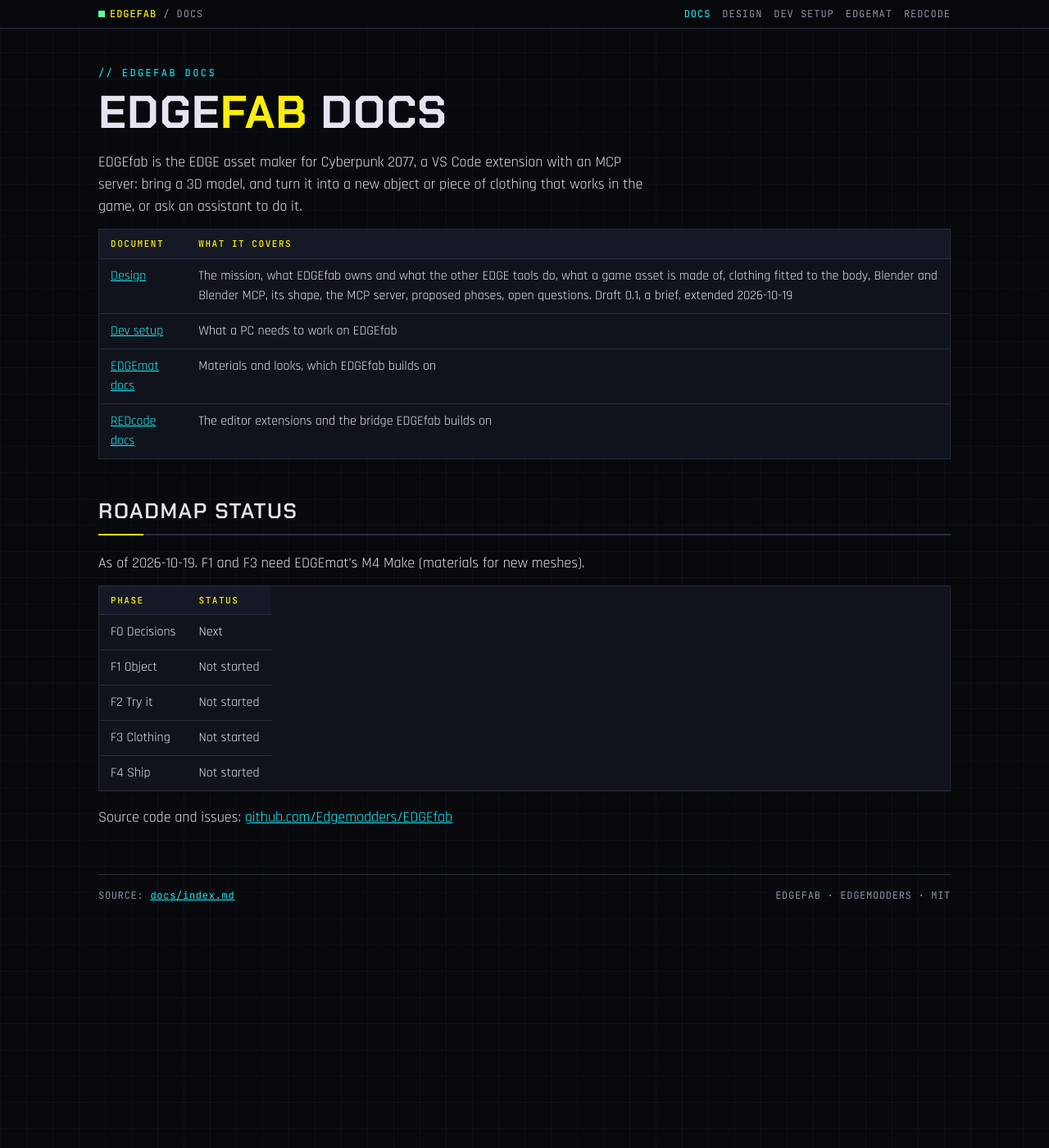
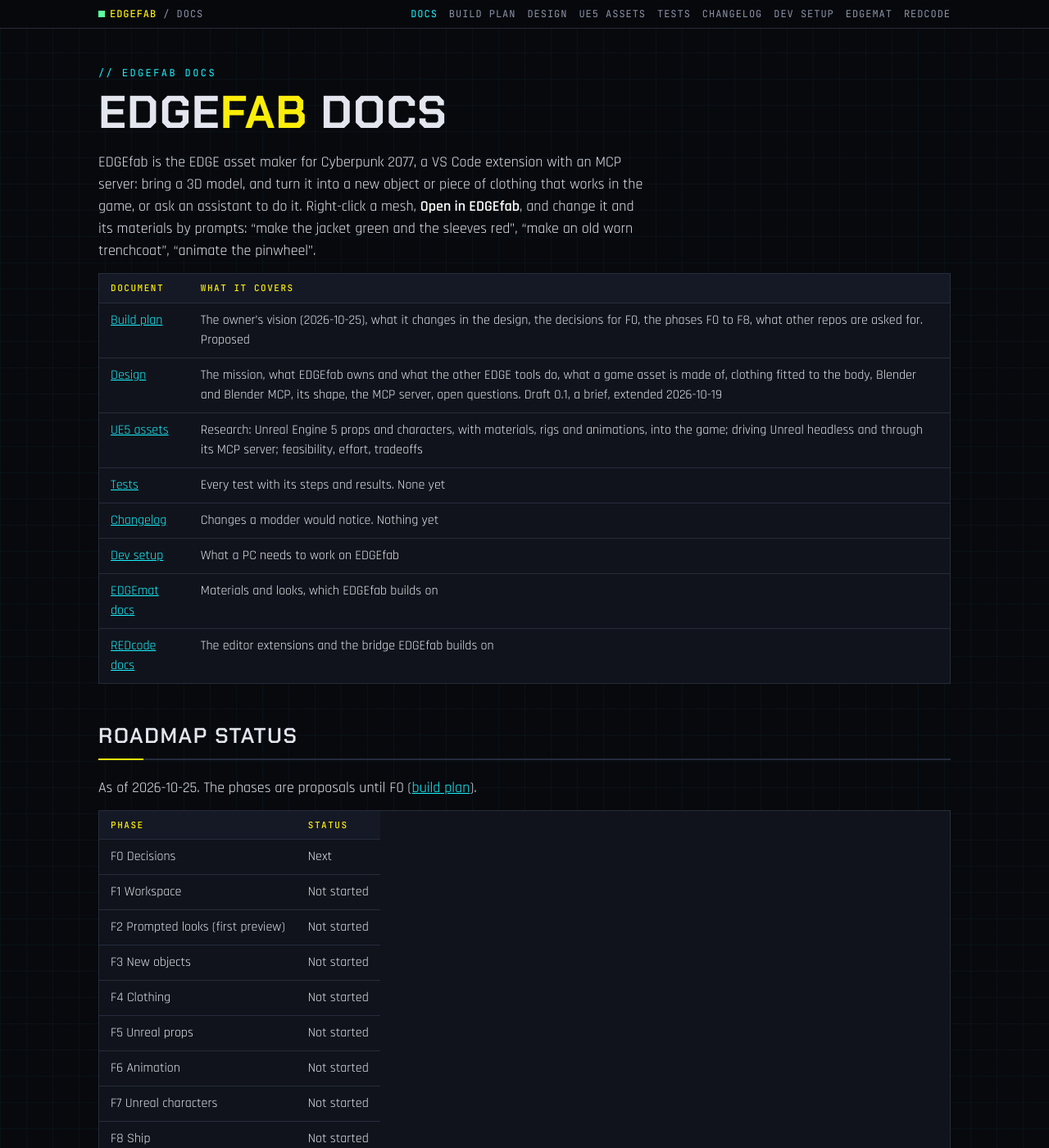
Before and after one commit to Edgemodders/EDGEfab, a Jekyll site: the page built from docs/index.md, in a window 1280 px wide and 1400 px high. Shown: the whole window at 82% size. Built offline with Jekyll 4.4.1, drawn with Linux system fonts in a browser that asks for light colours; our own code applies the rules of GitHub Pages for plain Markdown files.

Commit message:
Build plan from the owner's vision; UE5 assets research; changelog, tests and release notes
The owner's vision of 2026-10-25: Open in EDGEfab on a mesh, changes by prompts routed
to EDGEmat, Tripo, Blender and Unreal. Phases F0 to F8 replace draft 0.1's. The UE5
assets research moves here from REDnode, with Unreal headless and MCP. CLAUDE.md gains
the family's conventions: requests, tests, changelog, release gate, release starts,
Nexus with Mod Manager Download off, keys and licenses.

Co-Authored-By: Claude Opus 5.5 <noreply@anthropic.com>

```diff
--- a/docs/_config.yml
+++ b/docs/_config.yml
@@ -22,8 +22,16 @@ defaults:
 nav:
   - title: Docs
     url: /
+  - title: Build plan
+    url: /plan.html
   - title: Design
     url: /design.html
+  - title: UE5 assets
+    url: /ue-assets.html
+  - title: Tests
+    url: /testing.html
+  - title: Changelog
+    url: /changelog.html
   - title: Dev setup
     url: /dev-setup.html
   - title: EDGEmat
--- a/docs/index.md
+++ b/docs/index.md
@@ -1,24 +1,32 @@
 # EDGE<span class="y">fab</span> docs
 
-EDGEfab is the EDGE asset maker for Cyberpunk 2077, a VS Code extension with an MCP server: bring a 3D model, and turn it into a new object or piece of clothing that works in the game, or ask an assistant to do it.
+EDGEfab is the EDGE asset maker for Cyberpunk 2077, a VS Code extension with an MCP server: bring a 3D model, and turn it into a new object or piece of clothing that works in the game, or ask an assistant to do it. Right-click a mesh, **Open in EDGEfab**, and change it and its materials by prompts: "make the jacket green and the sleeves red", "make an old worn trenchcoat", "animate the pinwheel".
 
 | Document | What it covers |
 |---|---|
-| [Design](design.html) | The mission, what EDGEfab owns and what the other EDGE tools do, what a game asset is made of, clothing fitted to the body, Blender and Blender MCP, its shape, the MCP server, proposed phases, open questions. Draft 0.1, a brief, extended 2026-10-19 |
+| [Build plan](plan.html) | The owner's vision (2026-10-25), what it changes in the design, the decisions for F0, the phases F0 to F8, what other repos are asked for. Proposed |
+| [Design](design.html) | The mission, what EDGEfab owns and what the other EDGE tools do, what a game asset is made of, clothing fitted to the body, Blender and Blender MCP, its shape, the MCP server, open questions. Draft 0.1, a brief, extended 2026-10-19 |
+| [UE5 assets](ue-assets.html) | Research: Unreal Engine 5 props and characters, with materials, rigs and animations, into the game; driving Unreal headless and through its MCP server; feasibility, effort, tradeoffs |
+| [Tests](testing.html) | Every test with its steps and results. None yet |
+| [Changelog](changelog.html) | Changes a modder would notice. Nothing yet |
 | [Dev setup](dev-setup.html) | What a PC needs to work on EDGEfab |
 | [EDGEmat docs](https://edgemodders.github.io/EDGEmat/) | Materials and looks, which EDGEfab builds on |
 | [REDcode docs](https://edgemodders.github.io/REDcode/) | The editor extensions and the bridge EDGEfab builds on |
 
 ## Roadmap status
 
-As of 2026-10-19. F1 and F3 need EDGEmat's M4 Make (materials for new meshes).
+As of 2026-10-25. The phases are proposals until F0 ([build plan](plan.html)).
 
 | Phase | Status |
 |---|---|
 | F0 Decisions | Next |
-| F1 Object | Not started |
-| F2 Try it | Not started |
-| F3 Clothing | Not started |
-| F4 Ship | Not started |
+| F1 Workspace | Not started |
+| F2 Prompted looks (first preview) | Not started |
+| F3 New objects | Not started |
+| F4 Clothing | Not started |
+| F5 Unreal props | Not started |
+| F6 Animation | Not started |
+| F7 Unreal characters | Not started |
+| F8 Ship | Not started |
 
 Source code and issues: [github.com/Edgemodders/EDGEfab](https://github.com/Edgemodders/EDGEfab)
```
Also changed, not shown: CLAUDE.md (+14 -3 lines), docs/design.md (+3 -3 lines), docs/plan.md (added, +101 -0 lines), docs/testing.md (added, +11 -0 lines), docs/ue-assets.md (added, +189 -0 lines), README.md, docs/changelog.md (added).
